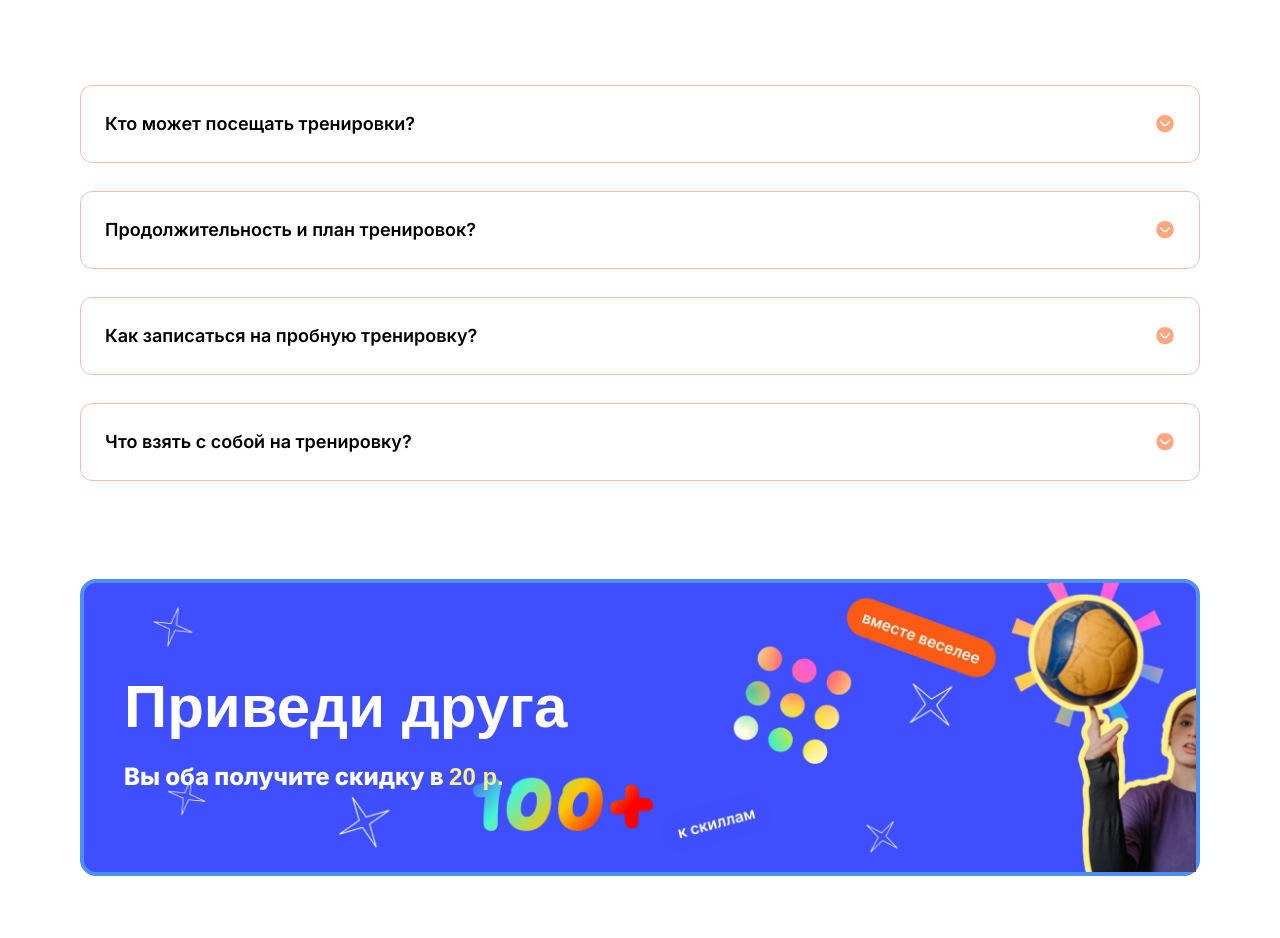
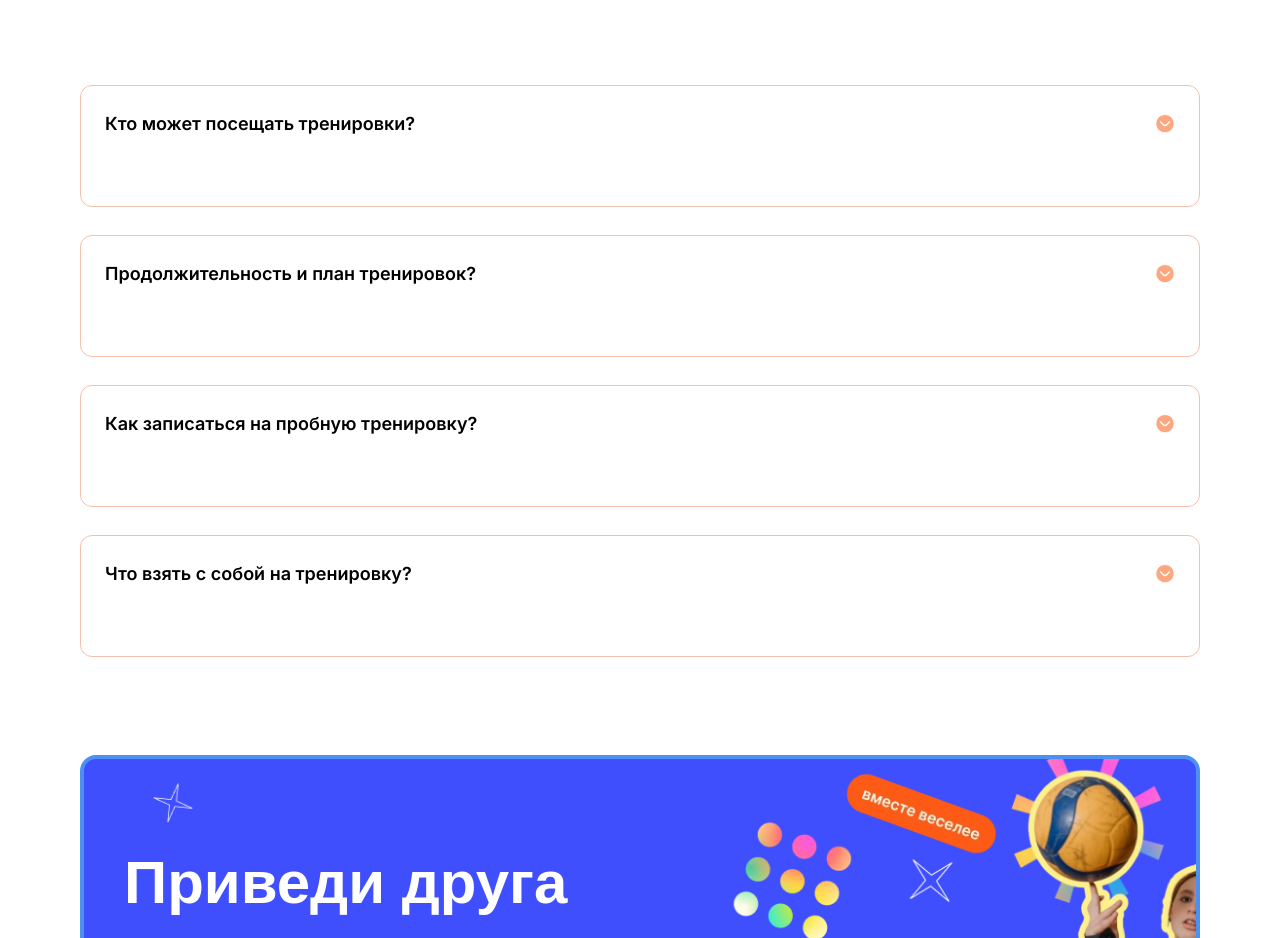
Before and after one commit to evgeniyworkbel/like-volley, a Next.js app: page / in a window 1280 px wide. Shown: the part 4040-4978 px from the top of the page. Built offline with nearby package versions, Linux system fonts and the light colour scheme; a web font is replaced by a local one.

Commit message:
fix(shared): add pt-11 for accordion

```diff
--- a/src/shared/ui/accordion.tsx
+++ b/src/shared/ui/accordion.tsx
@@ -47,7 +47,7 @@ export function Accordion({ items }: AccordionProps) {
                 },
               )}
             >
-              <div className="overflow-hidden">{answer}</div>
+              <div className="overflow-hidden pt-11">{answer}</div>
             </div>
           </div>
         );
```
